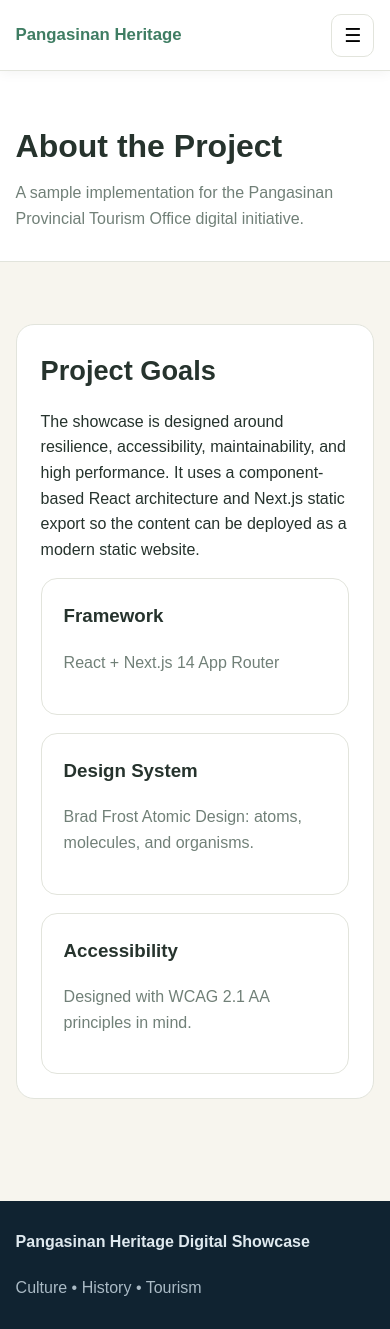
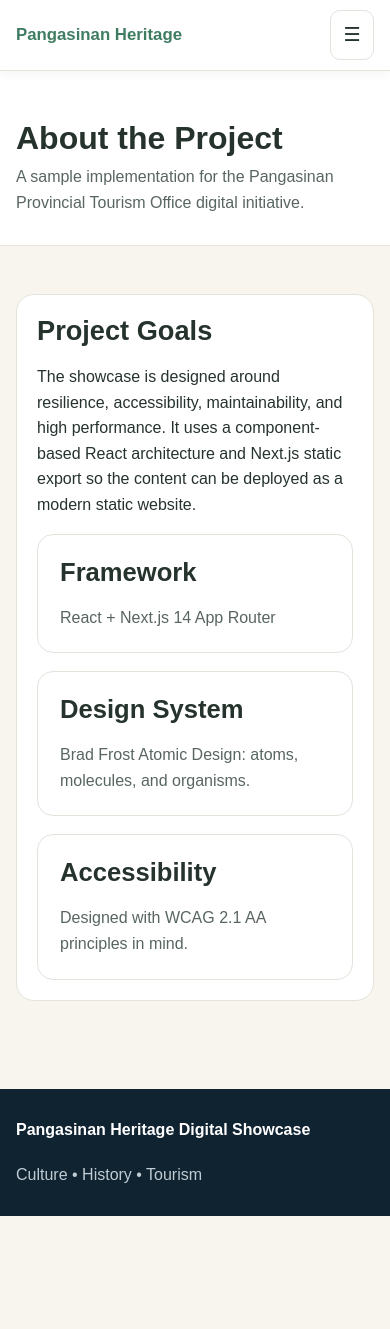
Before and after one commit to cjeomolina40-ops/Activity-1.1-Molina-JohnJeo, a Next.js app: page /about in a window 390 px wide. After the commit the page ends 1216 px from the top, so only its background shows below. Built offline with nearby package versions, Linux system fonts and the light colour scheme.

Commit message:
Added heritage gallery page

```diff
--- a/app/globals.css
+++ b/app/globals.css
@@ -3,15 +3,22 @@
   --primary: #3f7d63;
   --primary-dark: #285943;
   --accent: #d6ad4b;
+
   --bg: #f7f5ee;
   --card: #ffffff;
+
   --text: #26332d;
-  --muted: #718078;
+  --muted: #58665f;
+
   --border: #e2e4dc;
+
+  --focus: #1d5fa7;
   --radius: 18px;
 }
 
-
+/* =========================
+   RESET / BASE
+========================= */
 
 *,
 *::before,
@@ -29,6 +36,7 @@ body {
   color: var(--text);
   background: var(--bg);
   line-height: 1.6;
+  overflow-wrap: break-word;
 }
 
 img {
@@ -36,6 +44,93 @@ img {
   max-width: 100%;
   height: auto;
 }
+
+button,
+input,
+textarea,
+select {
+  font: inherit;
+}
+
+button,
+a {
+  -webkit-tap-highlight-color: transparent;
+}
+
+h1,
+h2,
+h3 {
+  text-wrap: balance;
+}
+
+a {
+  color: var(--primary-dark);
+}
+
+a:hover {
+  color: var(--primary);
+}
+
+/* =========================
+   ACCESSIBILITY
+========================= */
+
+/* Screen-reader-only content */
+.sr-only {
+  position: absolute;
+  width: 1px;
+  height: 1px;
+  padding: 0;
+  margin: -1px;
+  overflow: hidden;
+  clip: rect(0, 0, 0, 0);
+  white-space: nowrap;
+  border: 0;
+}
+
+/* Keyboard focus */
+:focus-visible {
+  outline: 3px solid var(--focus);
+  outline-offset: 3px;
+}
+
+/* Remove default outline only when
+   another visible focus style exists */
+:focus:not(:focus-visible) {
+  outline: none;
+}
+
+/* Skip navigation link */
+.skip-link {
+  position: absolute;
+  top: -100px;
+  left: 16px;
+  z-index: 9999;
+
+  padding: 12px 16px;
+
+  background: #ffffff;
+  color: #102331;
+
+  border: 2px solid #102331;
+  border-radius: 6px;
+
+  font-weight: 700;
+  text-decoration: none;
+}
+
+.skip-link:focus {
+  top: 16px;
+}
+
+.skip-link:focus-visible {
+  outline: 3px solid var(--focus);
+  outline-offset: 3px;
+}
+
+/* =========================
+   LAYOUT
+========================= */
 
 .container {
   width: min(1120px, 92%);
@@ -50,25 +145,46 @@ img {
   position: sticky;
   top: 0;
   z-index: 20;
-  background: #fff;
+
+  background: #ffffff;
   border-bottom: 1px solid var(--border);
   box-shadow: 0 2px 12px #0000000d;
 }
 
 .header-inner {
   min-height: 70px;
+
   display: flex;
   align-items: center;
   justify-content: space-between;
+
   gap: 20px;
 }
 
 .brand {
+  display: inline-block;
+
   font-size: 1.05rem;
   font-weight: 800;
+
   color: var(--primary);
   text-decoration: none;
+
+  border-radius: 4px;
 }
+
+.brand:hover {
+  color: var(--primary-dark);
+}
+
+.brand:focus-visible {
+  outline: 3px solid var(--focus);
+  outline-offset: 4px;
+}
+
+/* =========================
+   NAVIGATION
+========================= */
 
 .nav {
   display: flex;
@@ -80,20 +196,45 @@ img {
   color: var(--text);
   text-decoration: none;
   font-weight: 700;
+  border-radius: 4px;
 }
 
-.nav a:hover,
-.nav a:focus {
+.nav a:hover {
   color: var(--primary);
 }
 
+.nav a:focus-visible {
+  color: var(--primary-dark);
+  outline: 3px solid var(--focus);
+  outline-offset: 4px;
+}
+
+/* Mobile menu button */
 .menu-btn {
   display: none;
+
+  min-width: 44px;
+  min-height: 44px;
+
+  padding: 9px 12px;
+
   border: 1px solid var(--border);
-  background: #fff;
   border-radius: 10px;
-  padding: 9px 12px;
+
+  background: #ffffff;
+  color: var(--text);
+
   font-size: 1.2rem;
+  cursor: pointer;
+}
+
+.menu-btn:hover {
+  background: #f4f6f3;
+}
+
+.menu-btn:focus-visible {
+  outline: 3px solid var(--focus);
+  outline-offset: 3px;
 }
 
 /* =========================
@@ -102,29 +243,40 @@ img {
 
 .hero {
   padding: 72px 0 60px;
-  background: linear-gradient(135deg, #eaf6ff, #fff7df);
+
+  background: linear-gradient(
+    135deg,
+    #eaf6ff,
+    #fff7df
+  );
 }
 
 .eyebrow {
   display: inline-block;
+
   color: var(--primary-dark);
+
   font-weight: 800;
   letter-spacing: 0.04em;
   text-transform: uppercase;
+
   font-size: 0.82rem;
 }
 
 .hero h1 {
+  max-width: 850px;
+
   font-size: clamp(2.3rem, 6vw, 4.5rem);
   line-height: 1.05;
+
   margin: 12px 0 18px;
-  max-width: 850px;
 }
 
 .hero p {
+  max-width: 720px;
+
   font-size: 1.12rem;
   color: var(--muted);
-  max-width: 720px;
 }
 
 /* =========================
@@ -133,8 +285,9 @@ img {
 
 .actions {
   display: flex;
+  flex-wrap: wrap;
+
   gap: 12px;
-  flex-wrap: wrap;
   margin-top: 26px;
 }
 
@@ -142,28 +295,50 @@ img {
   display: inline-flex;
   align-items: center;
   justify-content: center;
+
+  min-height: 44px;
+  min-width: 44px;
+
+  padding: 12px 18px;
+
   border: 0;
   border-radius: 12px;
-  padding: 12px 18px;
+
   font-weight: 800;
   text-decoration: none;
+
   cursor: pointer;
-  min-height: 44px;
+
+  transition:
+    background-color 0.15s ease,
+    color 0.15s ease,
+    border-color 0.15s ease;
 }
 
 .button-primary {
   background: var(--primary);
-  color: #fff;
+  color: #ffffff;
 }
 
 .button-primary:hover {
   background: var(--primary-dark);
+  color: #ffffff;
 }
 
 .button-secondary {
-  background: #fff;
+  background: #ffffff;
   color: var(--primary-dark);
   border: 1px solid var(--border);
+}
+
+.button-secondary:hover {
+  background: #f5f7f4;
+  color: var(--primary-dark);
+}
+
+.button:focus-visible {
+  outline: 3px solid var(--focus);
+  outline-offset: 3px;
 }
 
 /* =========================
@@ -175,14 +350,18 @@ img {
 }
 
 .section h2 {
+  margin: 0 0 8px;
+
   font-size: clamp(1.7rem, 4vw, 2.5rem);
-  margin: 0 0 8px;
+  line-height: 1.2;
 }
 
 .section-intro {
+  max-width: 700px;
+
+  margin: 0 0 28px;
+
   color: var(--muted);
-  max-width: 700px;
-  margin: 0 0 28px;
 }
 
 /* =========================
@@ -191,7 +370,10 @@ img {
 
 .grid {
   display: grid;
-  grid-template-columns: repeat(3, minmax(0, 1fr));
+
+  grid-template-columns:
+    repeat(3, minmax(0, 1fr));
+
   gap: 22px;
 }
 
@@ -201,38 +383,31 @@ img {
 
 .card {
   background: var(--card);
+
   border: 1px solid var(--border);
   border-radius: var(--radius);
+
   overflow: hidden;
+
   box-shadow: 0 6px 24px #1a33400b;
 
-  /* Isolate card rendering */
   contain: layout paint;
+
+  content-visibility: auto;
+  contain-intrinsic-size: 320px;
 }
 
-/*
-  Image container.
-
-  aspect-ratio reserves space before
-  the image finishes loading, reducing
-  layout movement.
-*/
 .card-image {
   display: block;
+
   width: 100%;
   height: 190px;
+
   aspect-ratio: 16 / 9;
+
   object-fit: cover;
+
   background: #eef3f7;
-}
-
-/*
-  For browsers that support content-visibility,
-  defer rendering of cards far below the viewport.
-*/
-.card {
-  content-visibility: auto;
-  contain-intrinsic-size: 320px;
 }
 
 .card-content {
@@ -241,19 +416,24 @@ img {
 
 .card h3 {
   margin: 0 0 5px;
+
   font-size: 1.25rem;
+  line-height: 1.3;
 }
 
 .location {
+  margin: 0 0 10px;
+
   color: var(--primary-dark);
+
+  font-size: 0.9rem;
   font-weight: 700;
-  font-size: 0.9rem;
-  margin: 0 0 10px;
 }
 
 .card p {
+  margin: 0 0 18px;
+
   color: var(--muted);
-  margin: 0 0 18px;
 }
 
 /* =========================
@@ -262,28 +442,71 @@ img {
 
 .search {
   display: flex;
+
   gap: 10px;
+
   max-width: 760px;
+
   margin: 0 0 28px;
 }
 
 .search input {
   flex: 1;
   min-width: 0;
+  min-height: 44px;
+
+  padding: 13px 15px;
+
   border: 1px solid var(--border);
   border-radius: 12px;
-  padding: 13px 15px;
+
+  background: #ffffff;
+  color: var(--text);
+
   font-size: 1rem;
-  background: #fff;
+}
+
+.search input::placeholder {
+  color: #66736d;
+}
+
+.search input:focus-visible {
+  border-color: var(--primary-dark);
+
+  outline: 3px solid var(--focus);
+  outline-offset: 2px;
 }
 
 .search button {
+  min-width: 44px;
+  min-height: 44px;
+
+  padding: 0 20px;
+
   border: 0;
   border-radius: 12px;
+
   background: var(--primary);
-  color: #fff;
-  padding: 0 20px;
+  color: #ffffff;
+
   font-weight: 800;
+
+  cursor: pointer;
+}
+
+.search button:hover {
+  background: var(--primary-dark);
+}
+
+.search button:focus-visible {
+  outline: 3px solid var(--focus);
+  outline-offset: 3px;
+}
+
+/* Search result announcement */
+.search-status {
+  color: var(--muted);
+  margin: 0 0 20px;
 }
 
 /* =========================
@@ -292,22 +515,29 @@ img {
 
 .info-grid {
   display: grid;
-  grid-template-columns: repeat(3, minmax(0, 1fr));
+
+  grid-template-columns:
+    repeat(3, minmax(0, 1fr));
+
   gap: 18px;
 }
 
 .info {
-  background: #fff;
+  background: #ffffff;
+
   border: 1px solid var(--border);
   border-radius: 16px;
+
   padding: 22px;
 }
 
 .info h3 {
   margin-top: 0;
+  margin-bottom: 8px;
 }
 
 .info p {
+  margin-bottom: 0;
   color: var(--muted);
 }
 
@@ -317,78 +547,87 @@ img {
 
 .page-head {
   padding: 50px 0 30px;
-  background: #fff;
+
+  background: #ffffff;
+
   border-bottom: 1px solid var(--border);
 }
 
 .page-head h1 {
+  margin: 0 0 8px;
+
   font-size: clamp(2rem, 5vw, 3.2rem);
-  margin: 0 0 8px;
+  line-height: 1.1;
 }
 
 .page-head p {
+  max-width: 720px;
+
   margin: 0;
+
   color: var(--muted);
-  max-width: 720px;
 }
 
 /* =========================
    DETAIL PAGE
 ========================= */
 
+.heritage-details {
+  margin-top: 40px;
+}
+
 .detail {
   display: grid;
-  grid-template-columns: 1.1fr 0.9fr;
+
+  grid-template-columns:
+    1.1fr 0.9fr;
+
   gap: 30px;
+
   align-items: start;
+
+  margin-bottom: 50px;
 }
 
-/*
-  Reserve image space before loading.
-  This helps prevent CLS.
-*/
+.detail:last-child {
+  margin-bottom: 0;
+}
+
 .detail img {
   display: block;
+
   width: 100%;
   height: auto;
+
   aspect-ratio: 16 / 10;
+
   object-fit: cover;
+
   border-radius: var(--radius);
   border: 1px solid var(--border);
+
   background: #eef3f7;
 }
 
 .detail-box {
-  background: #fff;
+  background: #ffffff;
+
   border: 1px solid var(--border);
   border-radius: var(--radius);
+
   padding: 24px;
 }
 
-.detail-box h2 {
+.detail-box h3 {
   margin-top: 0;
+  margin-bottom: 8px;
+
+  font-size: 1.6rem;
+  line-height: 1.25;
 }
 
-/* =========================
-   FOOTER
-========================= */
-
-.footer {
-  background: #102331;
-  color: #dfe9ef;
-  padding: 28px 0;
-  margin-top: 40px;
-}
-
-.footer .container {
-  display: flex;
-  justify-content: space-between;
-  gap: 20px;
-  flex-wrap: wrap;
-}
-
-.footer span {
-  color: #aabac5;
+.detail-box p {
+  max-width: 70ch;
 }
 
 /* =========================
@@ -397,10 +636,53 @@ img {
 
 .empty {
   padding: 35px;
-  background: #fff;
+
+  background: #ffffff;
+
   border: 1px dashed var(--border);
   border-radius: 16px;
+
   color: var(--muted);
+}
+
+.empty p {
+  margin-top: 0;
+}
+
+.empty p:last-child {
+  margin-bottom: 0;
+}
+
+/* =========================
+   FOOTER
+========================= */
+
+.footer {
+  margin-top: 40px;
+
+  padding: 28px 0;
+
+  background: #102331;
+  color: #dfe9ef;
+}
+
+.footer .container {
+  display: flex;
+
+  justify-content: space-between;
+  align-items: center;
+
+  gap: 20px;
+
+  flex-wrap: wrap;
+}
+
+.footer strong {
+  color: #ffffff;
+}
+
+.footer span {
+  color: #c0ccd3;
 }
 
 /* =========================
@@ -410,28 +692,50 @@ img {
 @media (max-width: 800px) {
   .nav {
     display: none;
+
     position: absolute;
+
     top: 70px;
     left: 0;
     right: 0;
-    background: #fff;
+
+    padding: 16px 4%;
+
+    background: #ffffff;
+
     border-bottom: 1px solid var(--border);
-    padding: 16px 4%;
+
     flex-direction: column;
     align-items: flex-start;
+
+    gap: 14px;
+
+    box-shadow: 0 8px 20px #0000000d;
   }
 
   .nav.open {
     display: flex;
   }
 
+  .nav a {
+    display: block;
+
+    width: 100%;
+
+    padding: 8px 4px;
+  }
+
   .menu-btn {
-    display: block;
+    display: inline-flex;
+
+    align-items: center;
+    justify-content: center;
   }
 
   .grid,
   .info-grid {
-    grid-template-columns: repeat(2, minmax(0, 1fr));
+    grid-template-columns:
+      repeat(2, minmax(0, 1fr));
   }
 
   .detail {
@@ -440,20 +744,35 @@ img {
 }
 
 @media (max-width: 560px) {
-  .grid,
-  .info-grid {
-    grid-template-columns: 1fr;
+  .container {
+    width: min(100% - 32px, 1120px);
   }
 
   .hero {
     padding-top: 48px;
+    padding-bottom: 48px;
+  }
+
+  .hero h1 {
+    font-size: clamp(2.1rem, 12vw, 3.2rem);
+  }
+
+  .section {
+    padding: 48px 0;
+  }
+
+  .grid,
+  .info-grid {
+    grid-template-columns: 1fr;
   }
 
   .search {
     flex-direction: column;
   }
 
+  .search input,
   .search button {
+    width: 100%;
     min-height: 44px;
   }
 
@@ -461,20 +780,94 @@ img {
     height: 210px;
     aspect-ratio: 16 / 10;
   }
+
+  .detail-box {
+    padding: 20px;
+  }
+
+  .footer .container {
+    align-items: flex-start;
+    flex-direction: column;
+  }
 }
 
 /* =========================
-   ACCESSIBILITY
+   REDUCED MOTION
 ========================= */
 
-.sr-only {
-  position: absolute;
-  width: 1px;
-  height: 1px;
-  padding: 0;
-  margin: -1px;
-  overflow: hidden;
-  clip: rect(0, 0, 0, 0);
-  white-space: nowrap;
-  border: 0;
+@media (prefers-reduced-motion: reduce) {
+  html {
+    scroll-behavior: auto;
+  }
+
+  *,
+  *::before,
+  *::after {
+    animation-duration: 0.01ms !important;
+    animation-iteration-count: 1 !important;
+    transition-duration: 0.01ms !important;
+    scroll-behavior: auto !important;
+  }
 }
+
+/* =========================
+   HIGH CONTRAST / FORCED COLORS
+========================= */
+
+@media (forced-colors: active) {
+  .button,
+  .menu-btn,
+  .search button,
+  .search input,
+  .card,
+  .info,
+  .detail-box,
+  .empty {
+    border: 1px solid ButtonText;
+  }
+
+  a:focus-visible,
+  button:focus-visible,
+  input:focus-visible {
+    outline: 2px solid Highlight;
+  }
+}
+
+/* =========================
+   PRINT
+========================= */
+
+@media print {
+  .header {
+    position: static;
+    box-shadow: none;
+  }
+
+  .menu-btn,
+  .actions,
+  .search,
+  .skip-link {
+    display: none !important;
+  }
+
+  body {
+    background: #ffffff;
+    color: #000000;
+  }
+
+  .hero {
+    background: #ffffff;
+  }
+
+  .card,
+  .info,
+  .detail-box {
+    box-shadow: none;
+    break-inside: avoid;
+  }
+
+  a {
+    color: #000000;
+    text-decoration: underline;
+  }
+}
```
Also changed, not shown: app/layout.jsx (+14 -2 lines).
